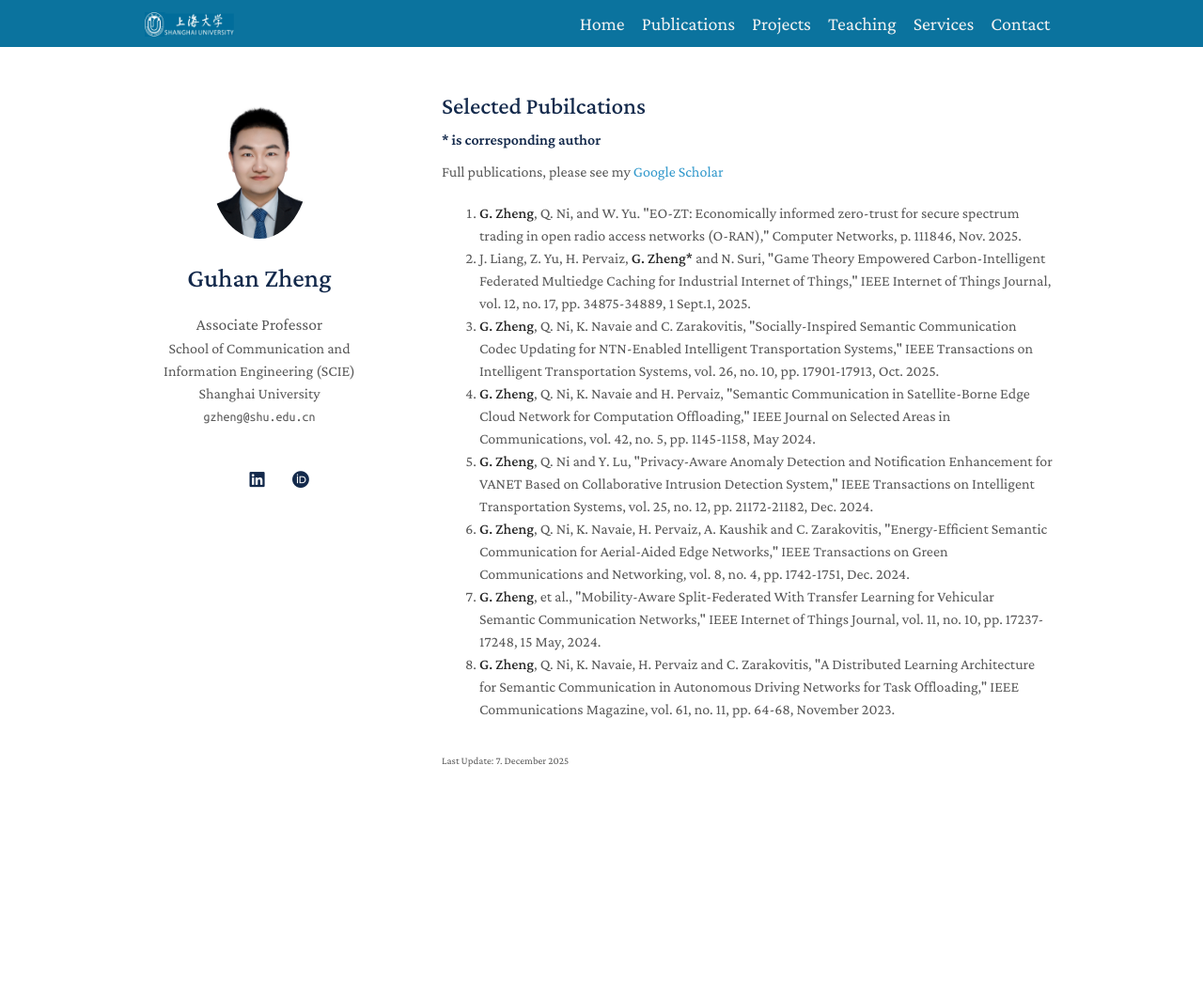
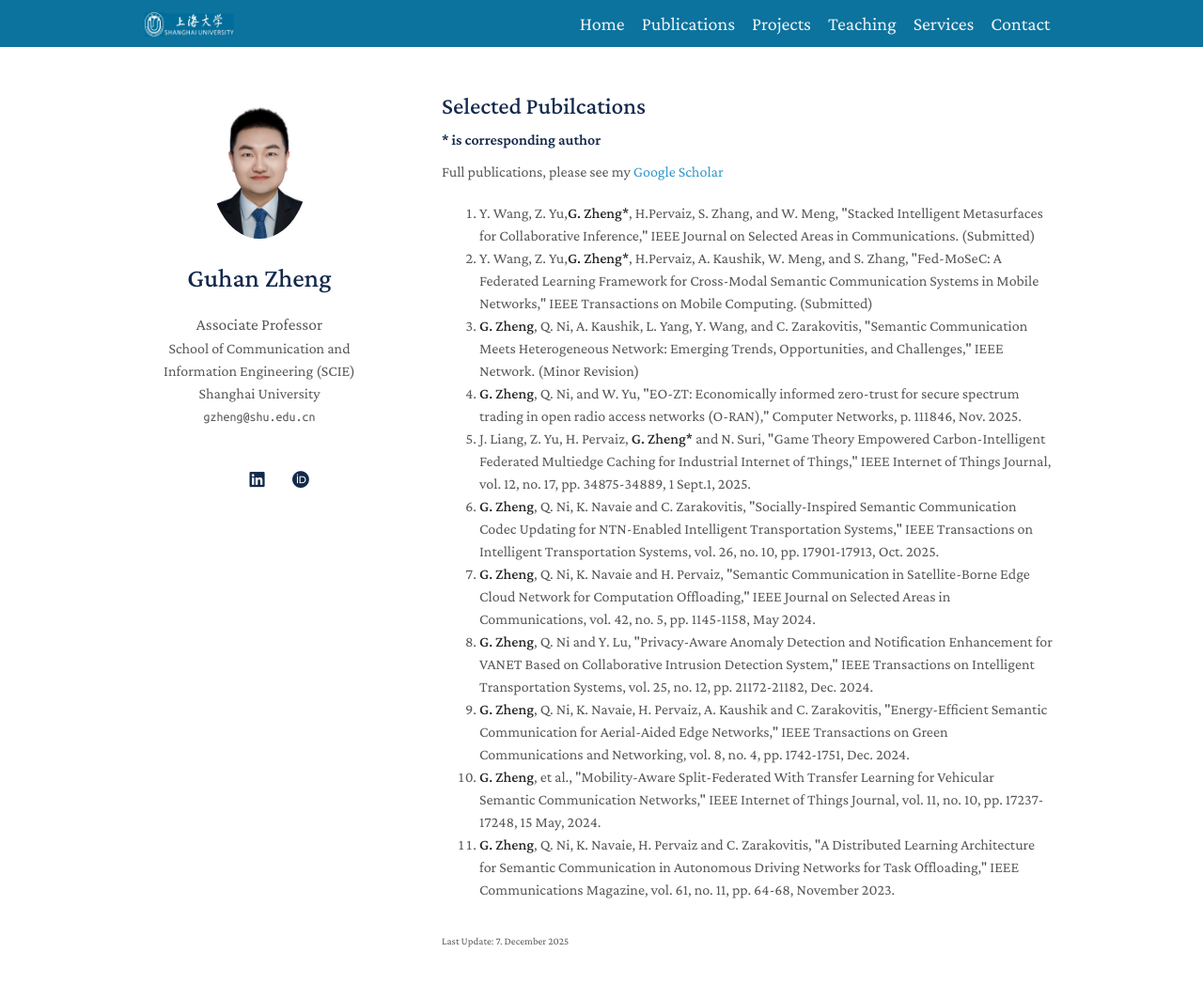
Before and after one commit to Guhan328/Guhan328.github.io, a Jekyll site: the page built from publications.md, in a window 1280 px wide and 1062 px high. Shown: the top 1047 px of the window at 94% size. Built offline with Jekyll 4.4.1, drawn with Linux system fonts in a browser that asks for light colours; a style sheet for code colours, icons or effects is not loaded.

Commit message:
Update pubJournal.md

```diff
--- a/_includes/pubJournal.md
+++ b/_includes/pubJournal.md
@@ -5,7 +5,13 @@
 Full publications, please see my <a href="https://scholar.google.com/citations?user=377WJ7IAAAAJ&hl">Google Scholar</a>
 
 <ol style="margin:0 0 5px;">
-  <li><a href="https://www.sciencedirect.com/science/article/pii/S1389128625008126"><autocolor><strong>G. Zheng</strong>, Q. Ni, and W. Yu. "EO-ZT: Economically informed zero-trust for secure spectrum trading in open radio access networks (O-RAN)," Computer Networks, p. 111846, Nov. 2025. </autocolor></a></li>
+
+
+
+  <li><a><autocolor>Y. Wang, Z. Yu,<strong>G. Zheng*</strong>, H.Pervaiz, S. Zhang, and W. Meng, "Stacked Intelligent Metasurfaces for Collaborative Inference," IEEE Journal on Selected Areas in Communications. (Submitted) </autocolor></a></li>
+  <li><a><autocolor>Y. Wang, Z. Yu,<strong>G. Zheng*</strong>, H.Pervaiz, A. Kaushik, W. Meng, and S. Zhang, "Fed-MoSeC: A Federated Learning Framework for Cross-Modal Semantic Communication Systems in Mobile Networks," IEEE Transactions on Mobile Computing. (Submitted) </autocolor></a></li>
+  <li><a><autocolor><strong>G. Zheng</strong>, Q. Ni, A. Kaushik, L. Yang, Y. Wang, and C. Zarakovitis, "Semantic Communication Meets Heterogeneous Network: Emerging Trends, Opportunities, and Challenges," IEEE Network. (Minor Revision) </autocolor></a></li>
+  <li><a href="https://www.sciencedirect.com/science/article/pii/S1389128625008126"><autocolor><strong>G. Zheng</strong>, Q. Ni, and W. Yu, "EO-ZT: Economically informed zero-trust for secure spectrum trading in open radio access networks (O-RAN)," Computer Networks, p. 111846, Nov. 2025. </autocolor></a></li>
   <li><a href="https://ieeexplore.ieee.org/abstract/document/11075850"><autocolor>J. Liang, Z. Yu, H. Pervaiz, <strong>G. Zheng*</strong> and N. Suri, "Game Theory Empowered Carbon-Intelligent Federated Multiedge Caching for Industrial Internet of Things," IEEE Internet of Things Journal, vol. 12, no. 17, pp. 34875-34889, 1 Sept.1, 2025.</autocolor></a></li>
   <li><a href="https://ieeexplore.ieee.org/abstract/document/10919123"><autocolor><strong>G. Zheng</strong>, Q. Ni, K. Navaie and C. Zarakovitis, "Socially-Inspired Semantic Communication Codec Updating for NTN-Enabled Intelligent Transportation Systems," IEEE Transactions on Intelligent Transportation Systems, vol. 26, no. 10, pp. 17901-17913, Oct. 2025.</autocolor></a></li>
   <li><a href="https://ieeexplore.ieee.org/abstract/document/10445211"><autocolor><strong>G. Zheng</strong>, Q. Ni, K. Navaie and H. Pervaiz, "Semantic Communication in Satellite-Borne Edge Cloud Network for Computation Offloading," IEEE Journal on Selected Areas in Communications, vol. 42, no. 5, pp. 1145-1158, May 2024.</autocolor></a></li>
```
